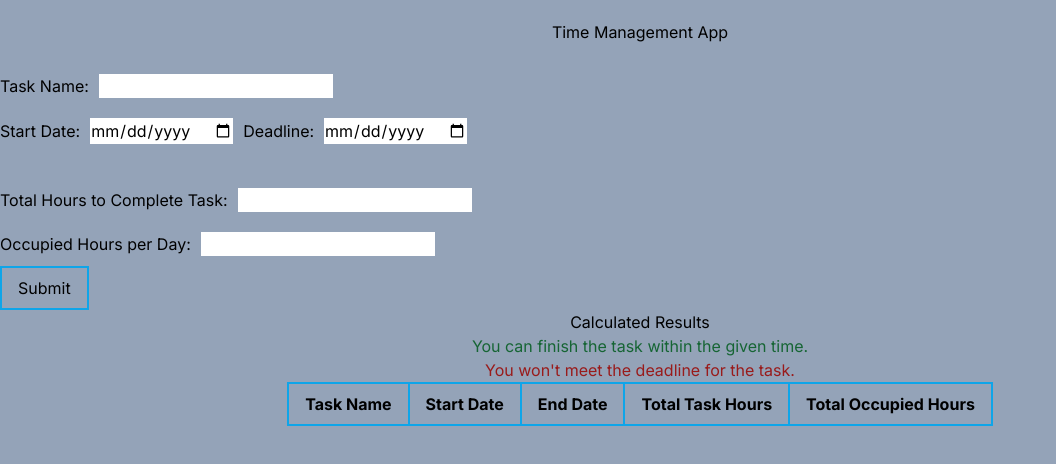
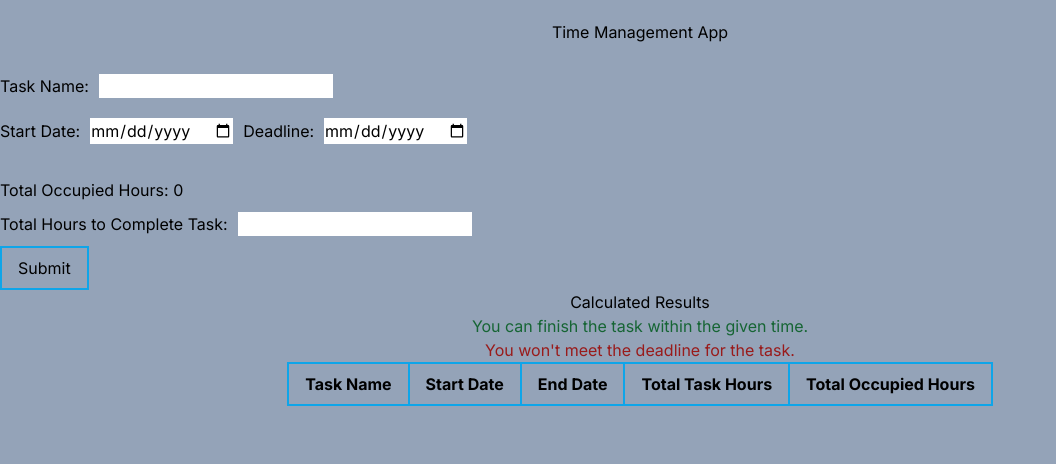
Before and after one commit to MariusDevelops/time-management-app, a Next.js app: page / in a window 1280 px wide. Shown: the top 464 px of the page, without its empty margins (0-1056 px from the left). Built offline with nearby package versions, Linux system fonts and the light colour scheme.

Commit message:
fix: sum of total occupied hours

```diff
--- a/src/components/resultsTable.js
+++ b/src/components/resultsTable.js
@@ -28,7 +28,7 @@ const ResultsTable = ({ tasks }) => {
                 <td>{task.startDate}</td>
                 <td>{task.deadline}</td>
                 <td>{task.totalTaskHours}</td>
-                <td>{task.occupiedHours}</td>
+                <td>{task.totalOccupiedHours}</td>
               </tr>
             ))}
           </tbody>
--- a/src/components/taskForm.js
+++ b/src/components/taskForm.js
@@ -6,7 +6,6 @@ const TaskForm = ({ onAddTask }) => {
   const [startDate, setStartDate] = useState('');
   const [deadline, setDeadline] = useState('');
   const [totalTaskHours, setTotalTaskHours] = useState('');
-  const [occupiedHours, setOccupiedHours] = useState('');
   const [busyDays, setBusyDays] = useState([]);
 
   const generateBusyDays = (start, end) => {
@@ -18,7 +17,7 @@ const TaskForm = ({ onAddTask }) => {
       date <= endDate;
       date.setDate(date.getDate() + 1)
     ) {
-      days.push({ date: new Date(date), busyHours: 0 });
+      days.push({ date: new Date(date), busyHours: '' });
     }
     setBusyDays(days);
   };
@@ -48,30 +47,28 @@ const TaskForm = ({ onAddTask }) => {
   const handleSubmit = (e) => {
     e.preventDefault();
 
+    const totalOccupiedHours = busyDays.reduce(
+      (sum, day) => sum + (day.busyHours ? Number(day.busyHours) : 0),
+      0
+    );
+
     const newTask = {
       id: Date.now(),
       taskName,
       startDate,
       deadline,
       totalTaskHours,
-      occupiedHours,
+      totalOccupiedHours,
       busyDays,
     };
 
     addTask(newTask);
     onAddTask(newTask);
 
-    console.log('Task Name:', taskName);
-    console.log('Start Date:', startDate);
-    console.log('Deadline:', deadline);
-    console.log('Total Task Hours:', totalTaskHours);
-    console.log('Occupied Hours:', occupiedHours);
-
     setTaskName('');
     setStartDate('');
     setDeadline('');
     setTotalTaskHours('');
-    setOccupiedHours('');
     setBusyDays([]);
   };
 
@@ -106,21 +103,15 @@ const TaskForm = ({ onAddTask }) => {
         </label>
       ))}
       <br />
+      Total Occupied Hours:{' '}
+      {busyDays.reduce((sum, day) => sum + Number(day.busyHours), 0)}
+      <br />
       <label>
         Total Hours to Complete Task:
         <input
           type='number'
           value={totalTaskHours}
           onChange={(e) => setTotalTaskHours(e.target.value)}
-        />
-      </label>
-      <br />
-      <label>
-        Occupied Hours per Day:
-        <input
-          type='number'
-          value={occupiedHours}
-          onChange={(e) => setOccupiedHours(e.target.value)}
         />
       </label>
       <br />
```
